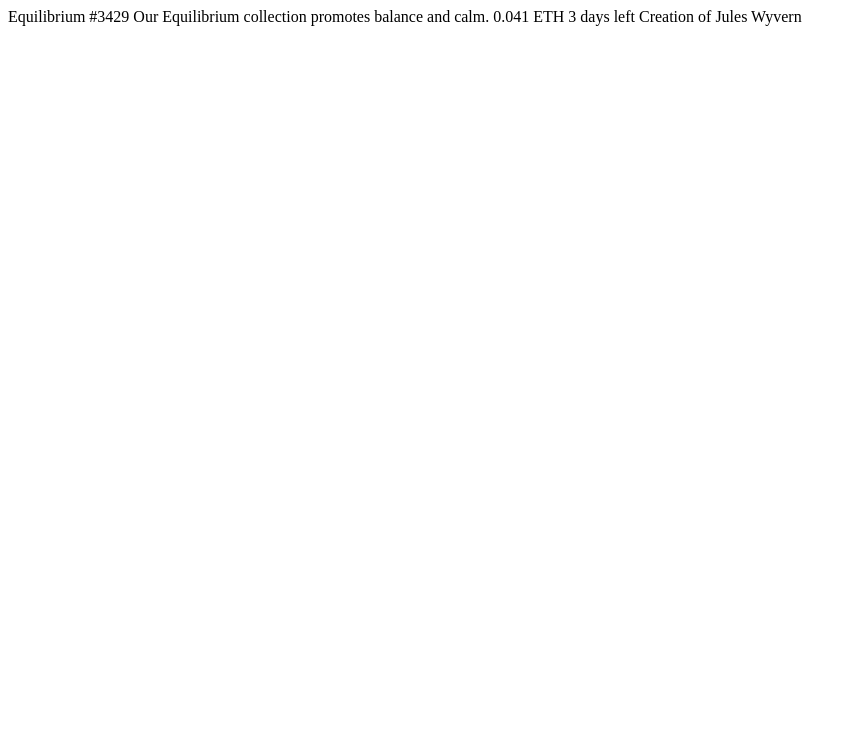
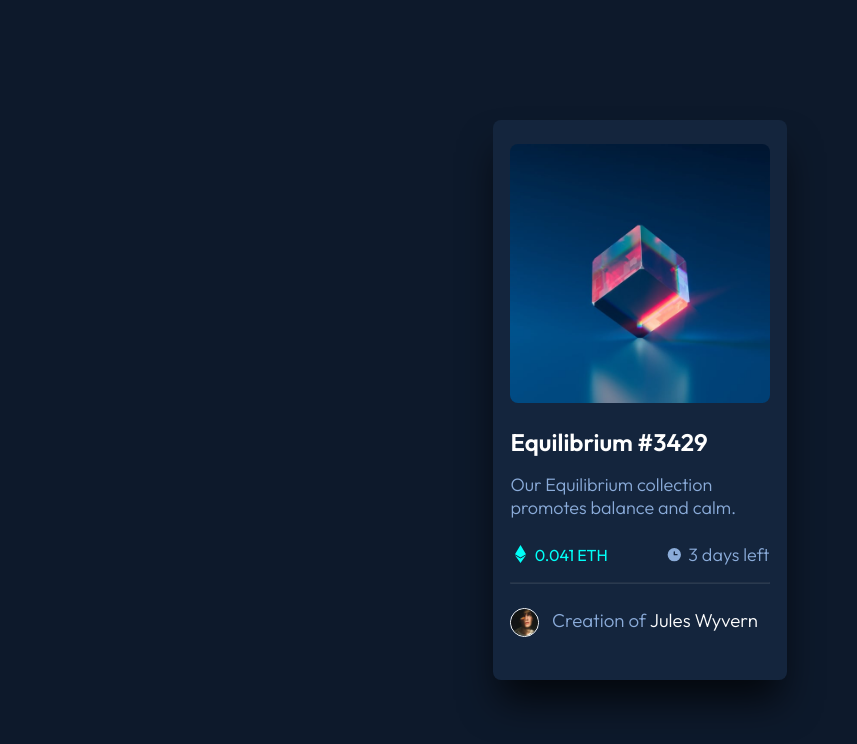
Before and after one commit to SagnikAcharya/NFT-preview-card-component, a plain HTML site: page index.html in a window 1280 px wide. Shown: the whole page, without its empty margins (0-857 px from the left). Drawn offline with Linux system fonts and the light colour scheme.

Commit message:
all changes saved

```diff
--- a/index.html
+++ b/index.html
@@ -15,16 +15,27 @@
 </head>
 
 <body>
-
-  Equilibrium #3429
-
-  Our Equilibrium collection promotes balance and calm.
-
-  0.041 ETH
-  3 days left
-
-  Creation of Jules Wyvern
-
+  <div class="container">
+    <div class="image">
+      <img src="./images/image-equilibrium.jpg" alt="">
+      <div class="overlay">
+        <div class="overlay-img"><img src="./images/icon-view.svg" alt=""></div>
+      </div>
+    </div>
+    <div class="text">
+      <h2><a href="">Equilibrium #3429</a></h2>
+      <p>Our Equilibrium collection promotes balance and calm.</p>
+      <div class="crypto">
+        <h3><span><img src="./images/icon-ethereum.svg" alt=""></span> 0.041 ETH</h3>
+        <p><span><img src="./images/icon-clock.svg" alt=""></span>3 days left</p>
+      </div>
+    </div>
+    <hr>
+    <div class="copyright">
+      <img src="./images/image-avatar.png" alt="">
+      <h3>Creation of <span><a href="">Jules Wyvern</a></span></h3>
+    </div>
+  </div>
 </body>
 
 </html>
--- a/styles.css
+++ b/styles.css
@@ -0,0 +1,180 @@
+@import url('https://fonts.googleapis.com/css2?family=Outfit:wght@300;400;600&display=swap');
+
+* {
+    padding: 0;
+    margin: 0;
+    box-sizing: border-box;
+    font-family: 'Outfit', sans-serif;
+}
+
+:root {
+    --Softblue: hsl(215, 51%, 70%);
+    --Cyan: hsl(178, 100%, 50%);
+    --mainBG: hsl(217, 54%, 11%);
+    --cardBG: hsl(216, 50%, 16%);
+    --line: hsl(215, 32%, 27%);
+    --White: hsl(0, 0%, 100%);
+}
+
+body {
+    background: var(--mainBG);
+    color: var(--White);
+    display: flex;
+    justify-content: center;
+    align-items: center;
+    height: 100vh;
+    width: 100vw;
+}
+
+.container {
+    background-color: var(--cardBG);
+    position: relative;
+    height: 70%;
+    width: 23%;
+    display: flex;
+    flex-direction: column;
+    align-items: center;
+    border-radius: 8px;
+    box-shadow: 0px 26px 38px -6px rgba(0, 0, 0, 0.72);
+    -webkit-box-shadow: 0px 26px 38px -6px rgba(0, 0, 0, 0.72);
+    -moz-box-shadow: 0px 26px 38px -6px rgba(0, 0, 0, 0.72);
+}
+
+.container .image {
+    display: flex;
+    justify-content: center;
+    width: 100%;
+    margin: 1.5em;
+    position: relative;
+    cursor: pointer;
+}
+
+.container .image img {
+    width: 88%;
+    border-radius: 8px;
+    height: 100%;
+    display: flex;
+    position: relative;
+}
+
+.overlay {
+    position: absolute;
+    bottom: 0;
+    left: 0;
+    right: 0;
+    background-color: var(--Cyan);
+    overflow: hidden;
+    width: 88%;
+    height: 0;
+    transition: .5s ease;
+    margin: auto;
+    border-radius: 8px;
+    opacity: 0.75;
+}
+
+a {
+    text-decoration: none;
+    color: var(--White);
+}
+
+a:hover {
+    color: var(--Cyan);
+}
+
+.image:hover .overlay {
+    height: 100%;
+}
+
+.overlay-img {
+    color: white;
+    font-size: 20px;
+    position: absolute;
+    top: 50%;
+    left: 50%;
+    -webkit-transform: translate(-50%, -50%);
+    -ms-transform: translate(-50%, -50%);
+    transform: translate(-50%, -50%);
+}
+
+.overlay img {
+    margin: 0;
+}
+
+.container .text,
+.container .copyright {
+    width: 88%;
+}
+
+.container .text h2 {
+    font-size: 1.5rem;
+    margin-bottom: 1rem;
+    font-weight: 600;
+}
+
+.container .text p {
+    font-size: 18px;
+    font-weight: 300;
+    color: var(--Softblue);
+    margin-bottom: 1rem;
+}
+
+.container .crypto {
+    display: flex;
+    flex-direction: row;
+    justify-content: space-between;
+    margin-top: 1.5rem;
+}
+
+.crypto h3 {
+    font-size: 1rem;
+    color: var(--Cyan);
+    font-weight: 400;
+}
+
+.crypto p {
+    font-size: 16px;
+    font-weight: 300;
+}
+
+.crypto span img {
+    margin: 2px 5px;
+    margin-bottom: -2px;
+}
+
+.container hr {
+    color: var(--line);
+    opacity: 0.1;
+    width: 88%;
+    /* margin: 1rem 0; */
+}
+
+.container .copyright {
+    display: flex;
+    flex-direction: row;
+    margin: 1.5rem;
+}
+
+.copyright img {
+    height: 1.8rem;
+    width: 1.8rem;
+    border: 1px solid white;
+    border-radius: 50%;
+    margin-right: 0.8rem;
+}
+
+.copyright h3 {
+    color: var(--Softblue);
+    font-weight: 300;
+}
+
+.copyright h3 span {
+    color: var(--White);
+}
+
+
+@media(max-width:375px) {
+    .container {
+        width: 80%;
+        height: 65%;
+    }
+}
```
